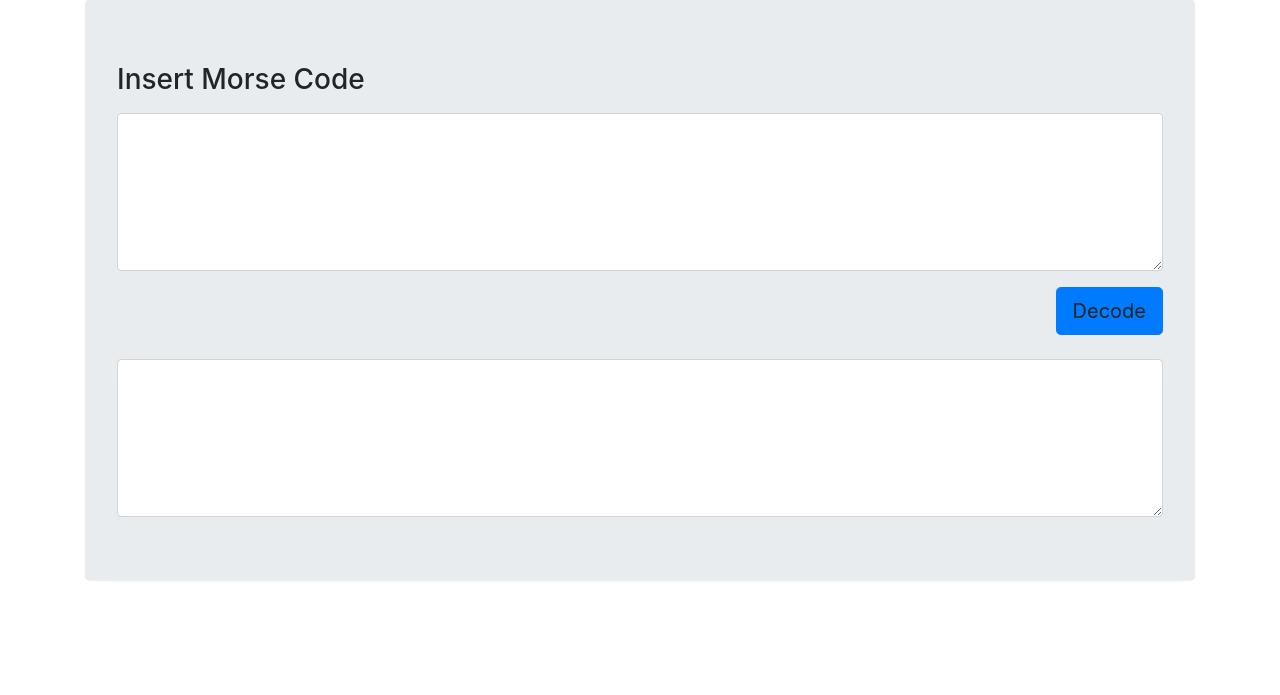
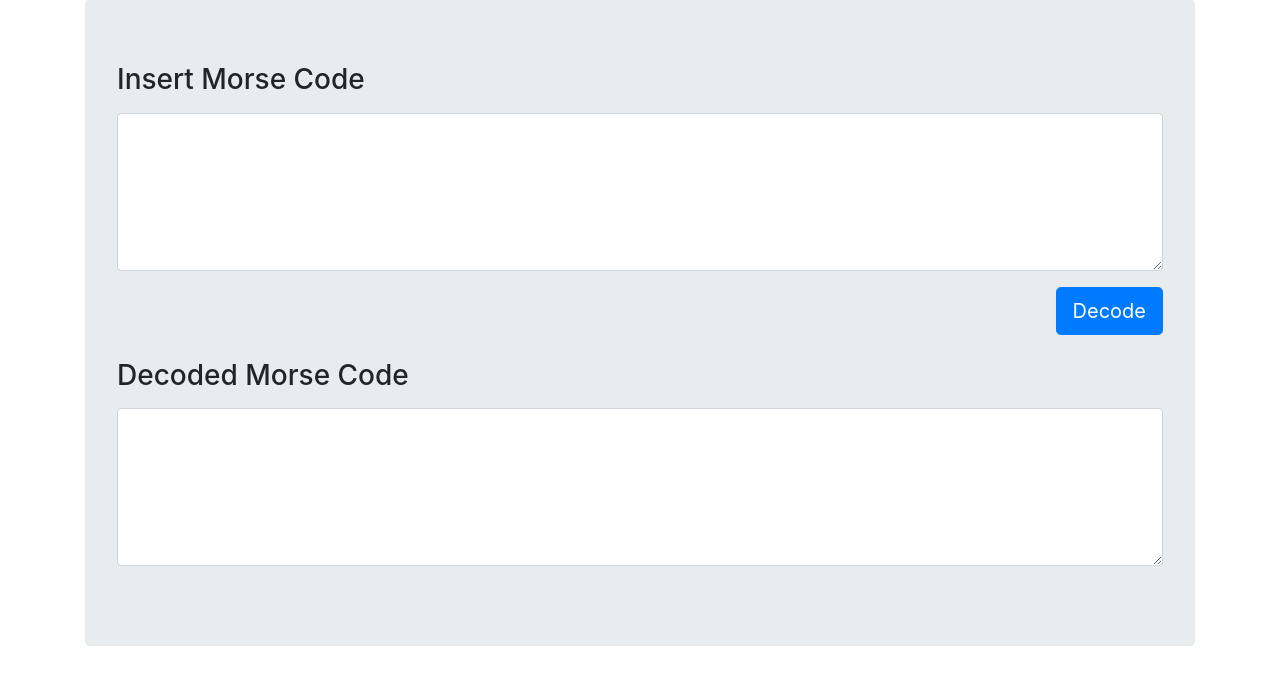
Before and after one commit to RafaelGruhn/cesar_test, a Flask app: page / in a window 1280 px wide. Shown: the part 105-800 px from the top of the page. Run offline with Flask 2, Linux system fonts and the light colour scheme; some libraries are stand-ins or nearby versions.

Commit message:
Fix Initial layout and add websocket flask start

```diff
--- a/flaskr/app.py
+++ b/flaskr/app.py
@@ -6,6 +6,7 @@ import json
 
 from flask import Flask, request, render_template
 from flask_caching import Cache
+from flask_socketio import SocketIO
 
 from config import BaseConfig, get_logger
 from cesar_test.decrypt import decrypt_message
@@ -21,6 +22,7 @@ def create_app():
     '''
     app = Flask(__name__, instance_relative_config=True)
     app.config.from_object(BaseConfig)
+    socketio = SocketIO(app)
 
     # ensure the instance folder exists
     try:
@@ -56,4 +58,5 @@ def create_app():
         except Exception as error:
             return
 
+    socketio.run(app)
     return app
--- a/flaskr/requirements/main.txt
+++ b/flaskr/requirements/main.txt
@@ -1,3 +1,5 @@
 Flask==2.0.3
 redis==4.1.4
 Flask-Caching==1.10.1
+Flask-SocketIO==5.1.1
+simple-websocket==0.5.1
--- a/flaskr/templates/index.html
+++ b/flaskr/templates/index.html
@@ -32,19 +32,30 @@
 
     {% block content %}
     <div class="container">
-      <div class="row">
-        <div class="col-md-12">
-          <div class="jumbotron">
+      <div class="jumbotron">
+        <div class="row">
+          <div class="col-md-12">
             <div class="form-group">
               <label for="morse"><h3>Insert Morse Code</h3></label>
               <textarea class="form-control" id="morse" name="morse" rows="6">
               </textarea>
             </div>
+          </div>
+        </div>
+        <div class="row">
+          <div class="col-md-12">
             <p class="float-right mb-4">
-              <a class="btn btn-primary btn-lg" id="decode">Decode</a>
+              <a class="btn btn-primary btn-lg text-white" id="decode">Decode</a>
             </p>
-            <textarea class="form-control" id="morse" name="morse" rows="6">
-            </textarea>
+          </div>
+        </div>
+        <div class="row">
+          <div class="col-md-12">
+            <div class="form-group">
+              <label for="message"><h3>Decoded Morse Code</h3></label>
+              <textarea class="form-control" id="message" name="message" rows="6">
+              </textarea>
+            </div>
           </div>
         </div>
       </div>
@@ -60,8 +71,22 @@
 
     <script>
       $(document).ready(function () {
-        let button = $('#decode');
-        $(button).on('click', '.vteam', function(event) {}
+        toastr.options.preventDuplicates = true;
+        const morseText = $('#morse');
+        morseText.on('keypress', function (event) {
+          var regex = new RegExp("^[-. ]+$");
+          var key = String.fromCharCode(!event.charCode ? event.which : event.charCode);
+          if (!regex.test(key)) {
+            event.preventDefault();
+            toastr.warning('Only the characters ".", "-" and " " are allowed in morse code!');
+            return false;
+          }
+        });
+
+        // let button = $('#decode');
+        // $(button).on('click', '.vteam', function(event) {}put1.value.match(/[^a-zA-Z' 'wığüşöçĞÜŞÖÇİ]/g)){
+        //     harfInput1.value = this.value.replace(/[^a-zA-ZwığüşöçĞÜŞÖÇİ]/g,'');
+        // }
       });
     </script>
 
```
